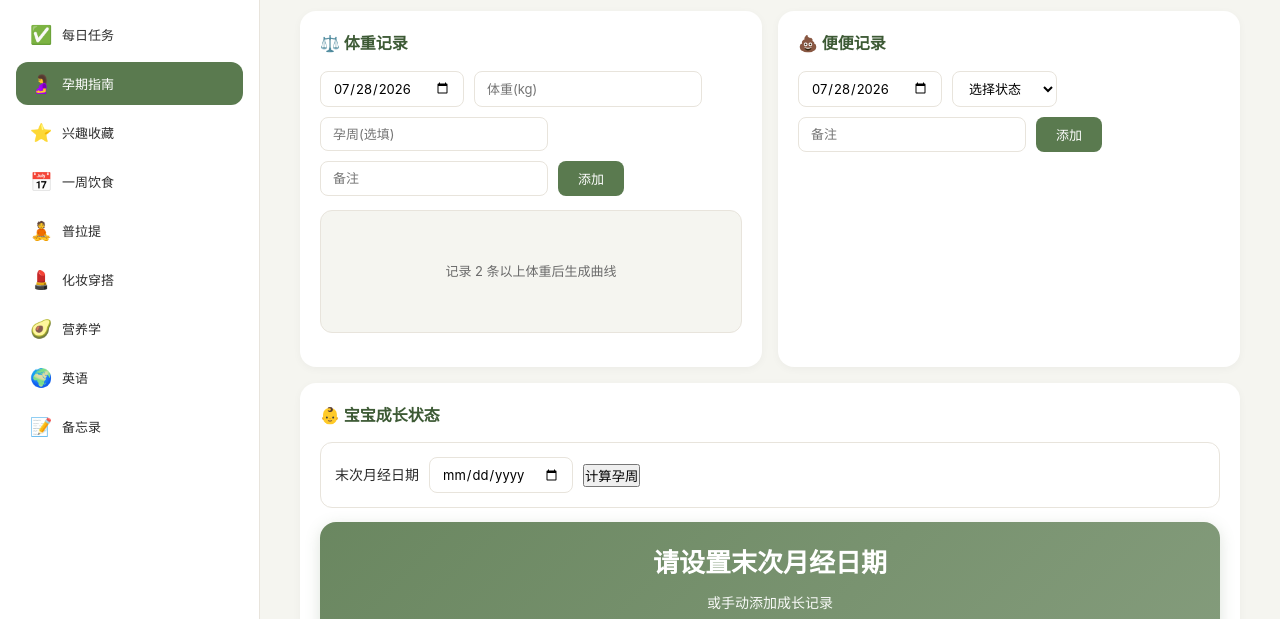
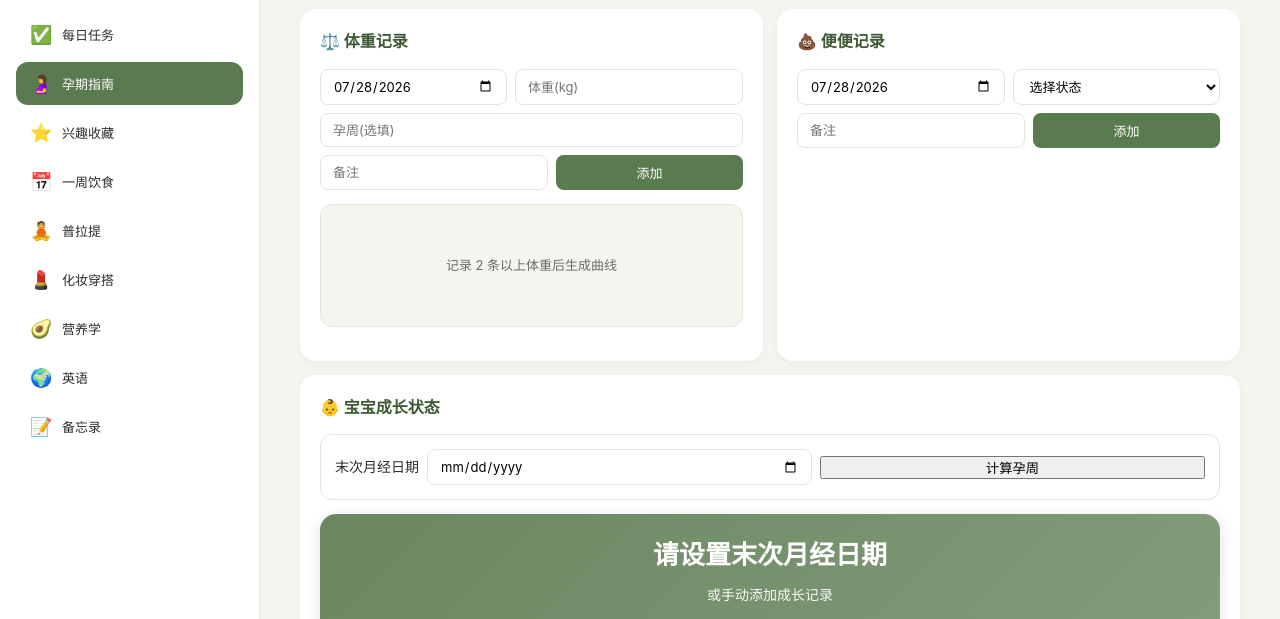
Before and after one commit to hudie1991/hudie-workbench, a plain HTML site: page index.html in a window 1280 px wide. Both pictures are taken after a click on the button "孕期指南". Shown: the part 114-733 px from the top of the page. Drawn offline with Linux system fonts and the light colour scheme.

Commit message:
v14.2: 优化孕期指南双栏在手机端的收缩表现

```diff
--- a/style.css
+++ b/style.css
@@ -23,9 +23,9 @@ body { background:var(--bg); color:var(--text); min-height:100vh; line-height:1.
 .main { flex:1; padding:36px 40px; overflow-y:auto; }
 .section { display:none; animation:fadeIn 0.3s; }
 .section.active { display:block; }
-.section#diet.active { display:flex; flex-wrap:wrap; gap:16px; }
+.section#diet.active { display:flex; flex-wrap:wrap; gap:14px; }
 .section#diet.active > .section-header { flex:1 1 100%; }
-.section#diet.active > .diet-section { flex:1 1 calc(50% - 8px); margin-bottom:0; }
+.section#diet.active > .diet-section { flex:1 1 calc(50% - 7px); margin-bottom:0; min-width:0; }
 .section#diet.active > .diet-section.full-width { flex:1 1 100%; }
 .section#diet.active > .diet-section:only-child { flex:1 1 100%; }
 @keyframes fadeIn { from { opacity:0; transform:translateY(8px); } to { opacity:1; transform:translateY(0); } }
@@ -69,8 +69,8 @@ body { background:var(--bg); color:var(--text); min-height:100vh; line-height:1.
 .diet-tab.active { background:var(--primary); color:white; border-color:var(--primary); }
 .diet-section { background:var(--card-bg); border-radius:16px; padding:20px; margin-bottom:18px; box-shadow:var(--shadow); }
 .diet-section h3 { color:var(--primary-dark); margin-bottom:14px; font-size:16px; }
-.daily-calories-summary { text-align:right; font-size:13px; color:var(--text-light); margin-bottom:10px; }
-.daily-calories-summary strong { color:var(--primary); font-size:18px; }
+#diet .weight-form, #diet .poop-form, #diet .baby-form, #diet .checkup-form, #diet .baby-basic { display:flex; flex-wrap:wrap; gap:8px; }
+#diet .weight-form input, #diet .weight-form button, #diet .poop-form input, #diet .poop-form select, #diet .poop-form button, #diet .baby-form input, #diet .baby-form button, #diet .checkup-form input, #diet .checkup-form button, #diet .baby-basic input, #diet .baby-basic button { flex:1 1 120px; }
 
 .meal-grid { display:grid; grid-template-columns:repeat(auto-fit, minmax(240px, 1fr)); gap:14px; }
 .meal-card { background:var(--bg); border-radius:12px; padding:14px; border:1px solid var(--border); }
```
